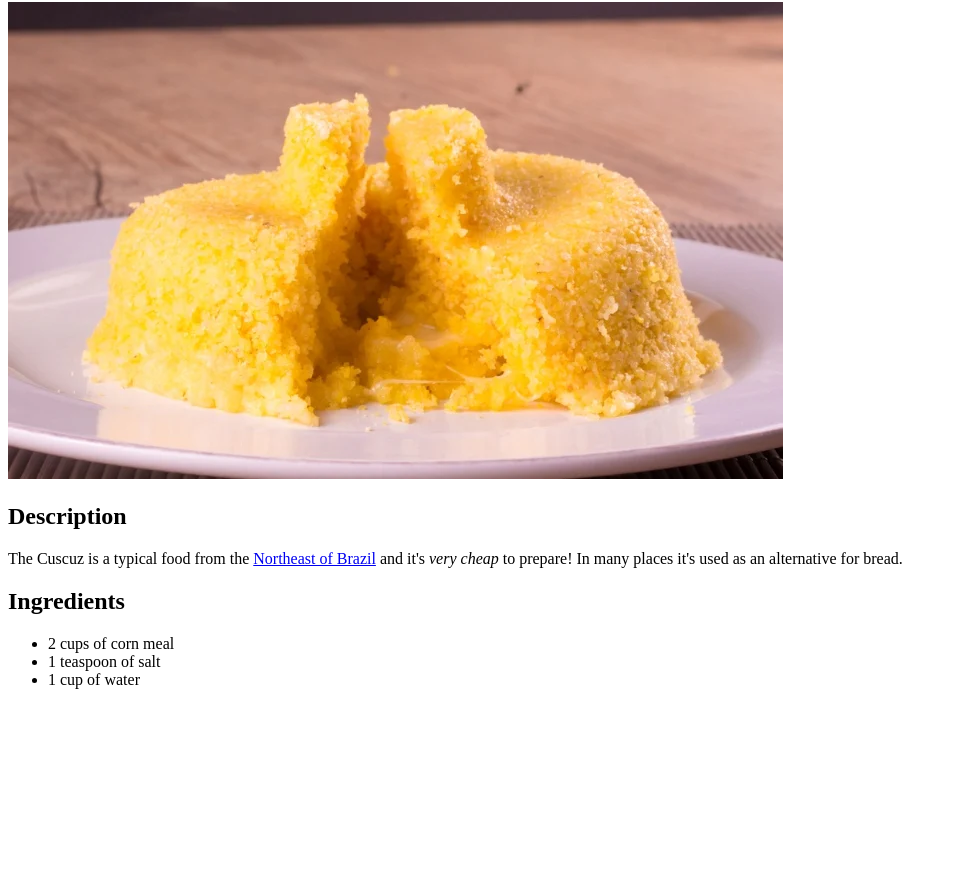
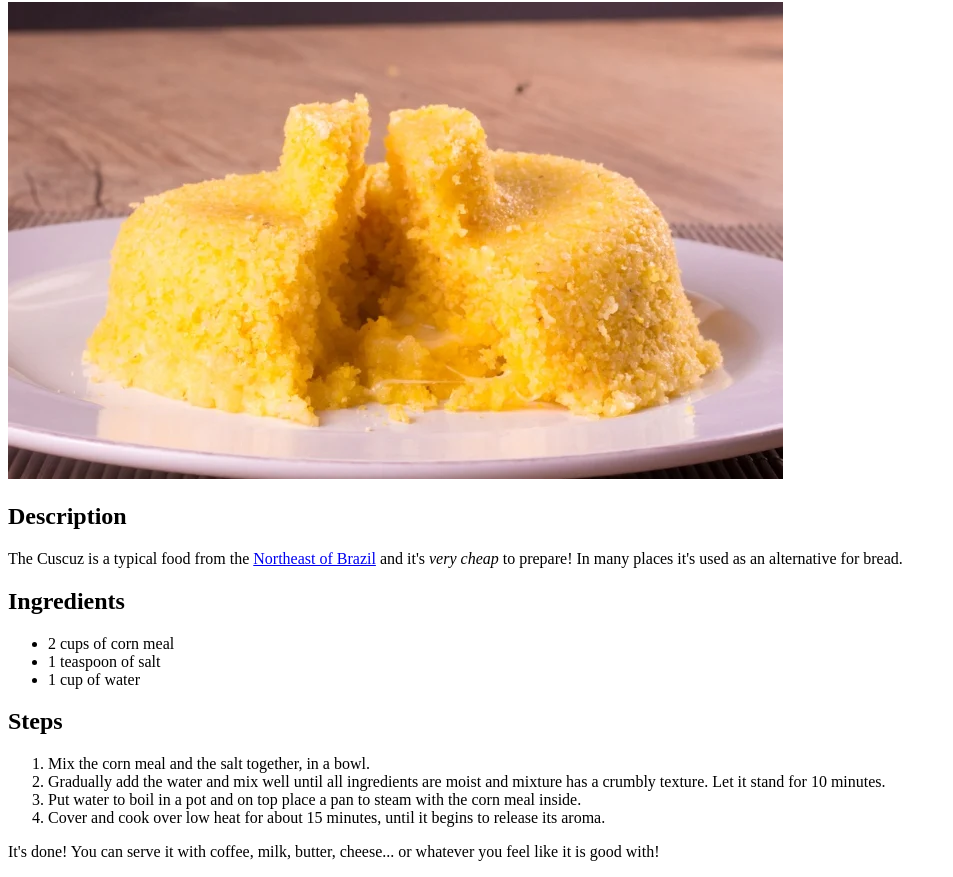
Before and after one commit to carolinelds/odin-recipes, a plain HTML site: page recipes/cuzcuz.html in a window 1280 px wide. Shown: the part 78-955 px from the top of the page, without its empty margins (0-953 px from the left). Before the commit the page ends 800 px from the top, so only its background shows below. Drawn offline with Linux system fonts and the light colour scheme.

Commit message:
Add steps to cuzcuz recipe

```diff
--- a/recipes/cuzcuz.html
+++ b/recipes/cuzcuz.html
@@ -21,5 +21,16 @@
             <li>1 teaspoon of salt</li>
             <li>1 cup of water</li>
         </ul>
+
+        <h2>Steps</h2>
+
+        <ol>
+            <li>Mix the corn meal and the salt together, in a bowl.</li>
+            <li>Gradually add the water and mix well until all ingredients are moist and mixture has a crumbly texture. Let it stand for 10 minutes.</li>
+            <li>Put water to boil in a pot and on top place a pan to steam with the corn meal inside.</li>
+            <li>Cover and cook over low heat for about 15 minutes, until it begins to release its aroma.</li>
+        </ol>
+
+        <p>It's done! You can serve it with coffee, milk, butter, cheese... or  whatever you feel like it is good with!</p>
     </body>
 </html>
```
